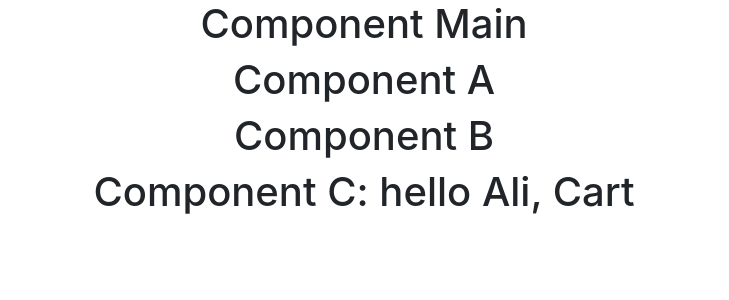
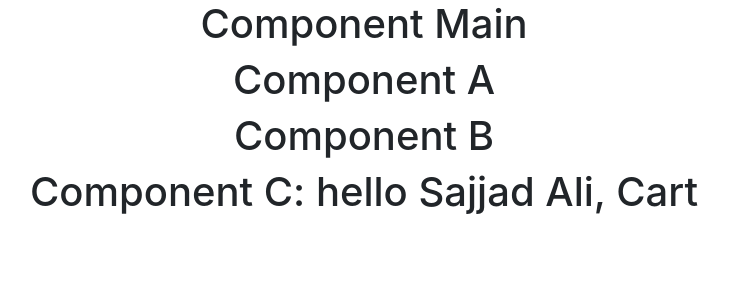
Before and after one commit to SajjadAli54/reactjs, a React (Create React App) app in the folder hello-world/: page / in a window 1280 px wide. Shown: the top 300 px of the page, without its empty margins (276-1005 px from the left). Built offline with nearby package versions, Linux system fonts and the light colour scheme.

Commit message:
Default provider data

```diff
--- a/hello-world/src/Components/context-api/C.jsx
+++ b/hello-world/src/Components/context-api/C.jsx
@@ -11,7 +11,6 @@ function C(props) {
             <CartConsumer>
               {(cart) => (
                 <h1>
-                  {" "}
                   Component C: hello {person}, {cart}
                 </h1>
               )}
--- a/hello-world/src/Components/context-api/main.jsx
+++ b/hello-world/src/Components/context-api/main.jsx
@@ -5,12 +5,12 @@ import { PersonProvider, CartProvider } from "./personContext";
 
 function Main() {
   return (
-    <PersonProvider value={"Ali"}>
-      <CartProvider value={"Cart"}>
-        <h1>Component Main</h1>
-        <A />
-      </CartProvider>
-    </PersonProvider>
+    // <PersonProvider value={"Ali"}>
+    <CartProvider value={"Cart"}>
+      <h1>Component Main</h1>
+      <A />
+    </CartProvider>
+    // </PersonProvider>
   );
 }
 
--- a/hello-world/src/Components/context-api/personContext.jsx
+++ b/hello-world/src/Components/context-api/personContext.jsx
@@ -1,6 +1,6 @@
 import React from "react";
 
-const PersonContext = React.createContext();
+const PersonContext = React.createContext("Sajjad Ali");
 const CartContext = React.createContext();
 
 const PersonProvider = PersonContext.Provider;
```
Also changed, not shown: 2 other files (tests, documents, lock files or other folders).
